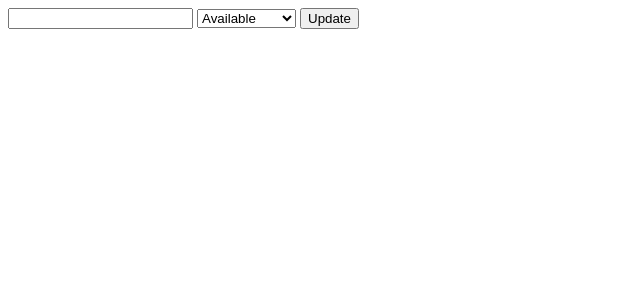
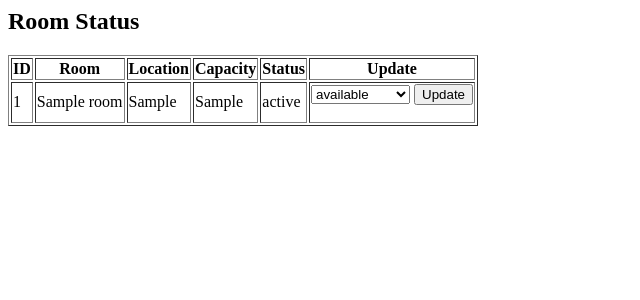
Before and after one commit to Eddie0705/Iot, a Flask app: page /room_status in a window 1280 px wide. Shown: the top 300 px of the page, without its empty margins (0-640 px from the left). Run offline with Flask 3, Linux system fonts and the light colour scheme; tables that the repository leaves empty or names only in its code hold one stand-in row (values such as "Sample post"); some libraries are stand-ins or nearby versions.

Commit message:
added functions for the retrieving data and updated logs and room status page

```diff
--- a/admin_pi/app.py
+++ b/admin_pi/app.py
@@ -1,6 +1,12 @@
 from flask import Flask, render_template, request, redirect
 from mqtt_admin import publish_announcement
 from mqtt_admin import publish_room_status
+import sys, os
+sys.path.insert(0, os.path.join(os.path.dirname(__file__), '..', 'master_pi'))
+
+from db_setup import get_connection
+from database import get_booking_logs, get_usage_logs, get_all_room_status
+
 
 app = Flask(__name__)
 
@@ -18,12 +24,25 @@ def login():
 @app.route("/send_announcement", methods=["POST"])
 def send_announcement():
     message = request.form["message"]
-    result = publish_announcement(message)
-    return result
+    publish_announcement(message)
+    return redirect("/")
+
 
 @app.route("/logs")
 def logs():
-    return render_template("logs.html")
+    booking_rows = get_booking_logs()
+    usage_rows = get_usage_logs()
+    return render_template("logs.html", booking_logs=booking_rows, usage_logs=usage_rows)
+
+@app.route("/users")
+def users():
+    con = get_connection()
+    cur = con.cursor()
+    cur.execute("SELECT user_id, email, full_name, rmit_id, role, status FROM users")
+    users = cur.fetchall()
+    con.close()
+    return render_template("users.html", users=users)
+
 
 @app.route("/reports")
 def reports():
@@ -31,7 +50,8 @@ def reports():
 
 @app.route("/room_status")
 def room_status():
-    return render_template("room_status.html")
+    room_status = get_all_room_status()
+    return render_template("room_status.html", room_status=room_status)
 
 @app.route("/update_room", methods=["POST"])
 def update_room():
--- a/admin_pi/templates/room_status.html
+++ b/admin_pi/templates/room_status.html
@@ -1,12 +1,33 @@
-<form action="/update_room" method="POST">
-    <input type="text" name="room">
+<h2>Room Status</h2>
 
-    <select name="status">
-        <option>Available</option>
-        <option>Occupied</option>
-        <option>Maintenance</option>
-        <option>Fault</option>
-    </select>
-
-    <button type="submit">Update</button>
-</form>
+<table border="1">
+    <tr>
+        <th>ID</th>
+        <th>Room</th>
+        <th>Location</th>
+        <th>Capacity</th>
+        <th>Status</th>
+        <th>Update</th>
+    </tr>
+    {% for room in room_status %}
+    <tr>
+        <td>{{ room[0] }}</td>
+        <td>{{ room[1] }}</td>
+        <td>{{ room[2] }}</td>
+        <td>{{ room[3] }}</td>
+        <td>{{ room[4] }}</td>
+        <td>
+            <form action="/update_room" method="POST">
+                <input type="hidden" name="room" value="{{ room[1] }}">
+                <select name="status">
+                    <option>available</option>
+                    <option>in_use</option>
+                    <option>maintenance</option>
+                    <option>fault</option>
+                </select>
+                <button type="submit">Update</button>
+            </form>
+        </td>
+    </tr>
+    {% endfor %}
+</table>
--- a/master_pi/database.py
+++ b/master_pi/database.py
@@ -35,6 +35,7 @@ def login_user(email, password):
             "message": "Invalid email or password"
         }
 
+
     except MySQLdb.Error as e:
         return {
             "success": False,
@@ -44,3 +45,56 @@ def login_user(email, password):
     finally:
         if con:
             con.close()
+
+def get_booking_logs():
+    con = get_connection()
+    cur = con.cursor()
+    cur.execute("""
+        SELECT b.booking_id, u.email, r.room_name, b.start_time, b.end_time, b.status, b.created_at
+        FROM bookings b
+        JOIN users u ON b.user_id = u.user_id
+        JOIN rooms r ON b.room_id = r.room_id
+        ORDER BY b.created_at DESC
+    """)
+    rows = cur.fetchall()
+    con.close()
+    return rows
+
+
+def get_usage_logs():
+    con = get_connection()
+    cur = con.cursor()
+    cur.execute("""
+        SELECT l.log_id, u.email, l.action, l.details, l.created_at
+        FROM system_logs l
+        LEFT JOIN users u ON l.user_id = u.user_id
+        ORDER BY l.created_at DESC
+    """)
+    rows = cur.fetchall()
+    con.close()
+    return rows
+
+def get_booking_history(user_id):
+    con = get_connection()
+    cur = con.cursor()
+    cur.execute("""
+        SELECT b.booking_id, r.room_name, b.start_time, b.end_time, b.status
+        FROM bookings b
+        JOIN rooms r ON b.room_id = r.room_id
+        WHERE b.user_id = ?
+        ORDER BY b.created_at DESC
+    """, (user_id,))
+    rows = cur.fetchall()
+    con.close()
+    return rows
+
+def get_all_room_status():
+    con = get_connection()
+    cur = con.cursor()
+    cur.execute("""
+        SELECT room_id, room_name, location, capacity, status
+        FROM rooms
+    """)
+    rows = cur.fetchall()
+    con.close()
+    return rows
```
Also changed, not shown: admin_pi/templates/logs.html (+21 -0 lines).
